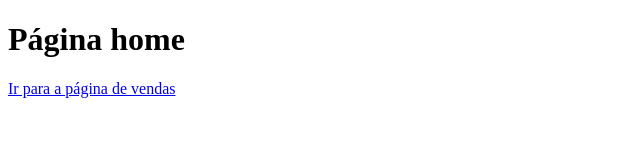
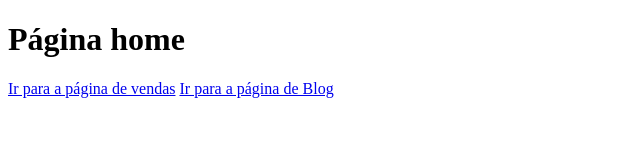
Before and after one commit to Danilo-H/aulagithub, a plain HTML site: page index.html in a window 1280 px wide. Shown: the whole page, without its empty margins (0-640 px from the left). Drawn offline with Linux system fonts and the light colour scheme.

Commit message:
Atualizações no layout

```diff
--- a/index.html
+++ b/index.html
@@ -9,5 +9,6 @@
 <body>
     <h1>Página home</h1>
     <a href="vendas.html">Ir para a página de vendas</a>
+    <a href="blogNovo.html">Ir para a página de Blog</a>
 </body>
 </html>
```
Also changed, not shown: blogNovo.html (+1 -0 lines).
